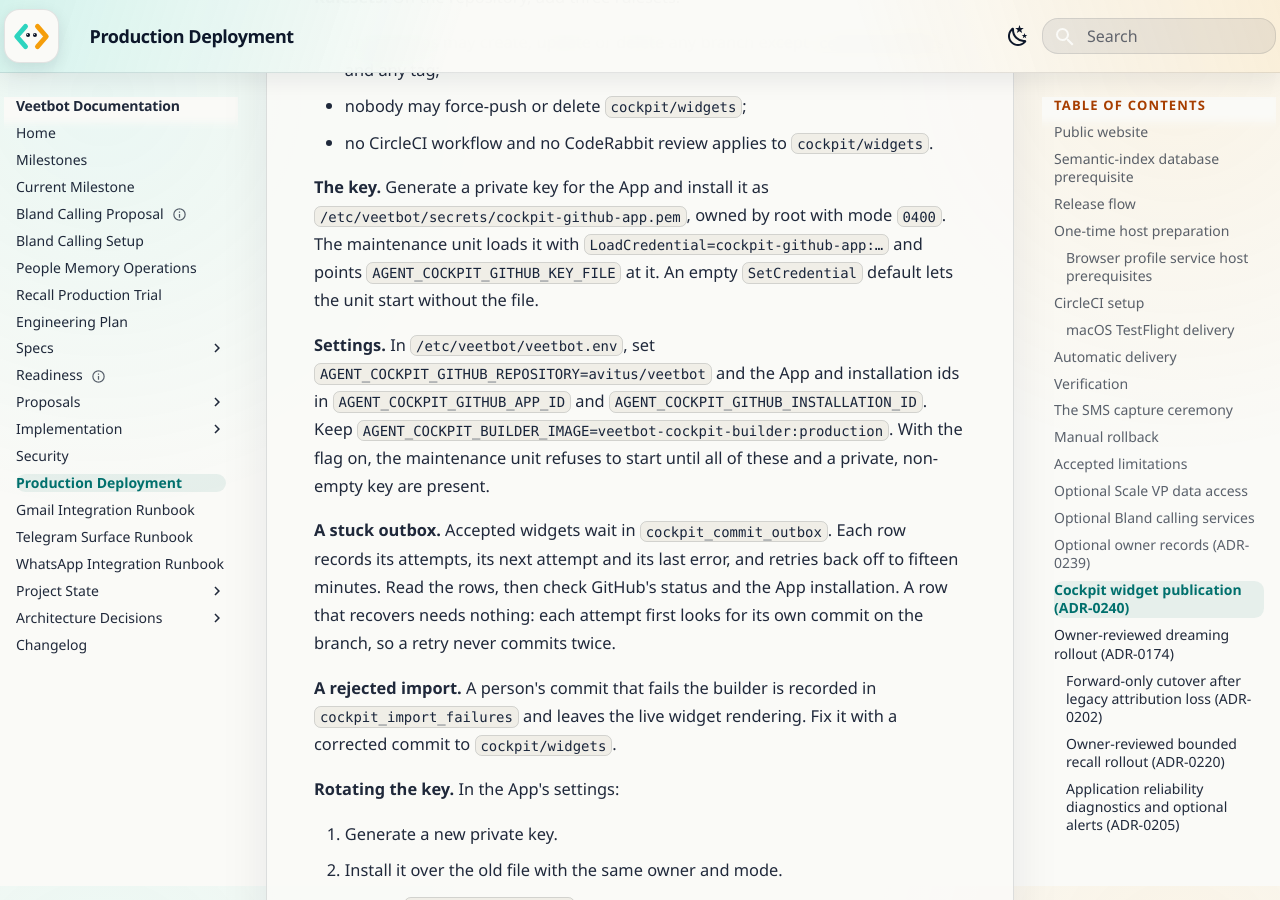
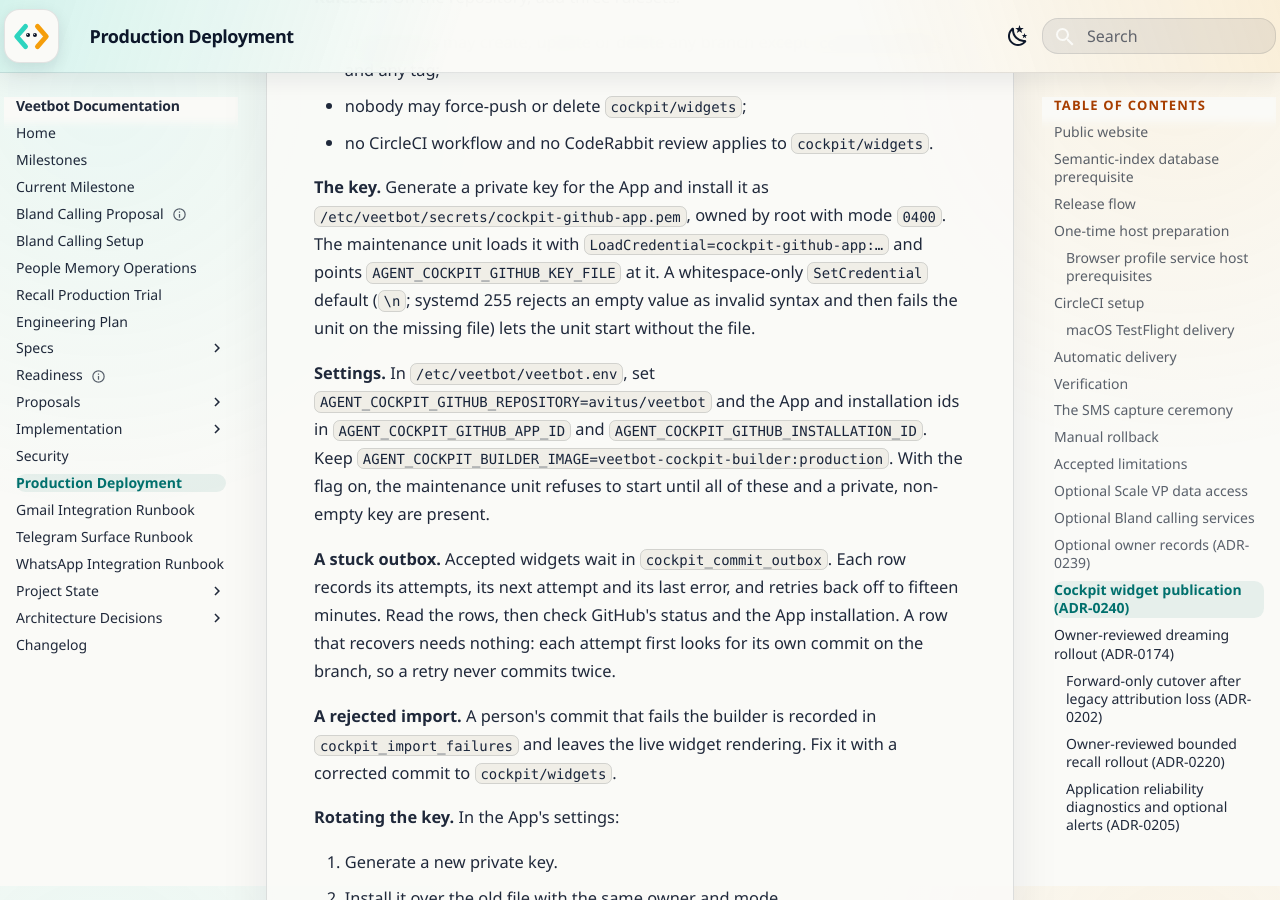
Before and after one commit to avitus/veetbot, an MkDocs documentation site: the page built from docs/deployment.md, in a window 1280 px wide and 900 px high, scrolled down 39614 px. Built offline with MkDocs 1.6.1 and Material for MkDocs 9.7.7, drawn with Linux system fonts in a browser that asks for light colours.

Commit message:
Give the maintenance unit a whitespace-only Cockpit key default
Pipeline 1422 (the merge of PR #187) promoted release 20261024-214308-f311bcc
and then failed: veetbot-maintenance crash-looped with "Failed to set up
credentials: Protocol error" (status 243/CREDENTIALS). systemd 255 on the host
rejects `SetCredential=cockpit-github-app:` as invalid syntax and ignores it,
so the unit had no default and failed on the missing
/etc/veetbot/secrets/cockpit-github-app.pem (the EPROTO is systemd's forked
credential helper reporting the child's failure). The default is now the
C escape `\n`, which systemd accepts and the key loader already reads as
"empty; install the GitHub App's private key", so the unit starts without the
file and the maintenance role still refuses to build its Cockpit worker
without a real key. A unit test pins that no unit carries an empty
SetCredential value; docs/plan/cockpit.md and docs/deployment.md say why.

Reading-Lane: A
Co-Authored-By: Claude Fable 5.1 <noreply@anthropic.com>
Glen-Conversation: a14d99c3-18ff-4629-be78-f30efff3d316
(cherry picked from commit 4bcd9dd955776fb43a5f9712614cca552b9605e0)

```diff
--- a/docs/deployment.md
+++ b/docs/deployment.md
@@ -1593,8 +1593,9 @@ it on `avitus/veetbot` only, then note the App id and the installation id.
 **The key.** Generate a private key for the App and install it as
 `/etc/veetbot/secrets/cockpit-github-app.pem`, owned by root with mode `0400`.
 The maintenance unit loads it with `LoadCredential=cockpit-github-app:…` and
-points `AGENT_COCKPIT_GITHUB_KEY_FILE` at it. An empty `SetCredential` default
-lets the unit start without the file.
+points `AGENT_COCKPIT_GITHUB_KEY_FILE` at it. A whitespace-only `SetCredential`
+default (`\n`; systemd 255 rejects an empty value as invalid syntax and then
+fails the unit on the missing file) lets the unit start without the file.
 
 **Settings.** In `/etc/veetbot/veetbot.env`, set
 `AGENT_COCKPIT_GITHUB_REPOSITORY=avitus/veetbot` and the App and installation
```
Also changed, not shown: docs/plan/cockpit.md (+3 -2 lines), 2 other files.
